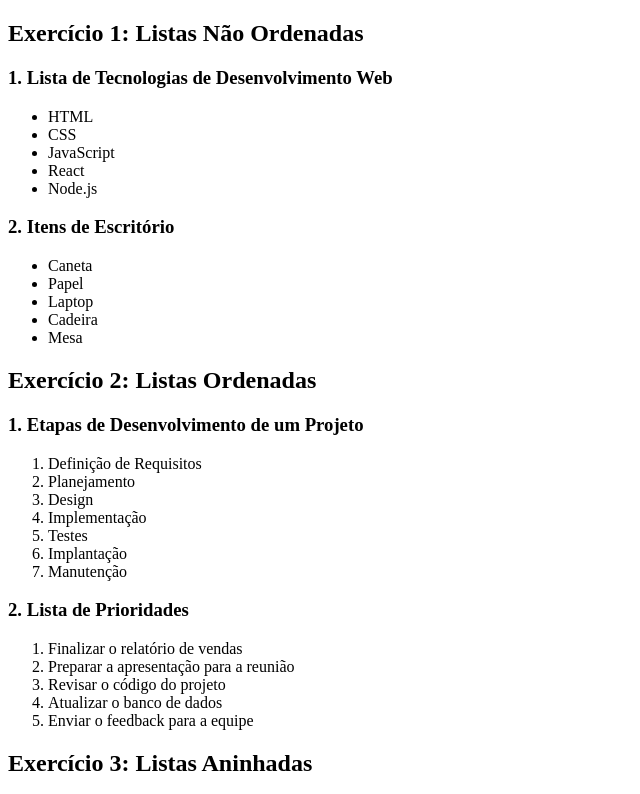
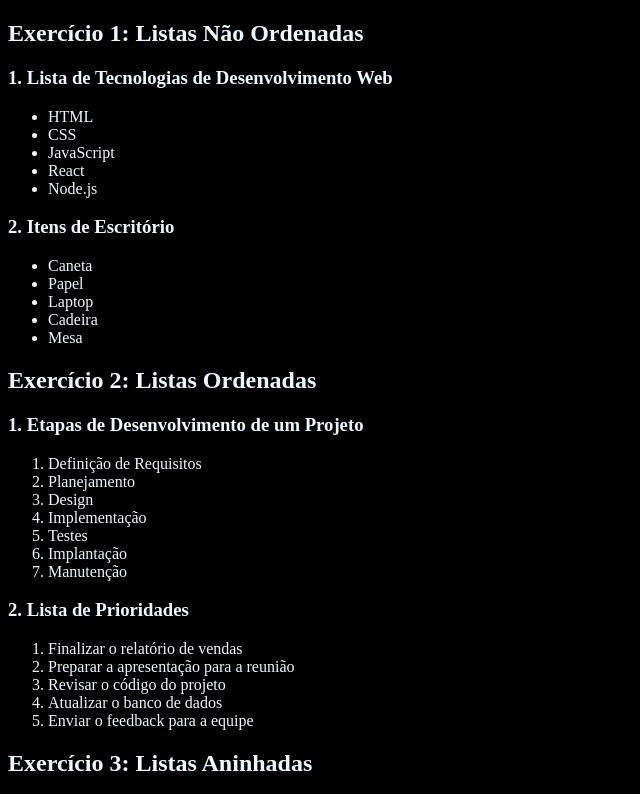
Before and after one commit to SamuelKamikiMatsuoka/Li-oListaMarcioHTML, a plain HTML site: page index.html in a window 1280 px wide. Shown: the top 794 px of the page, without its empty margins (0-640 px from the left). Drawn offline with Linux system fonts and the light colour scheme.

Commit message:
terceiro commit

```diff
--- a/index.html
+++ b/index.html
@@ -4,6 +4,11 @@
     <meta charset="UTF-8">
     <meta name="viewport" content="width=device-width, initial-scale=1.0">
     <title>Exercícios de Listas</title>
+    <style>
+        body{background-color: rgb(0, 0, 0);
+        color:aliceblue}
+    </style>
+
 </head>
 <body>
 
```
